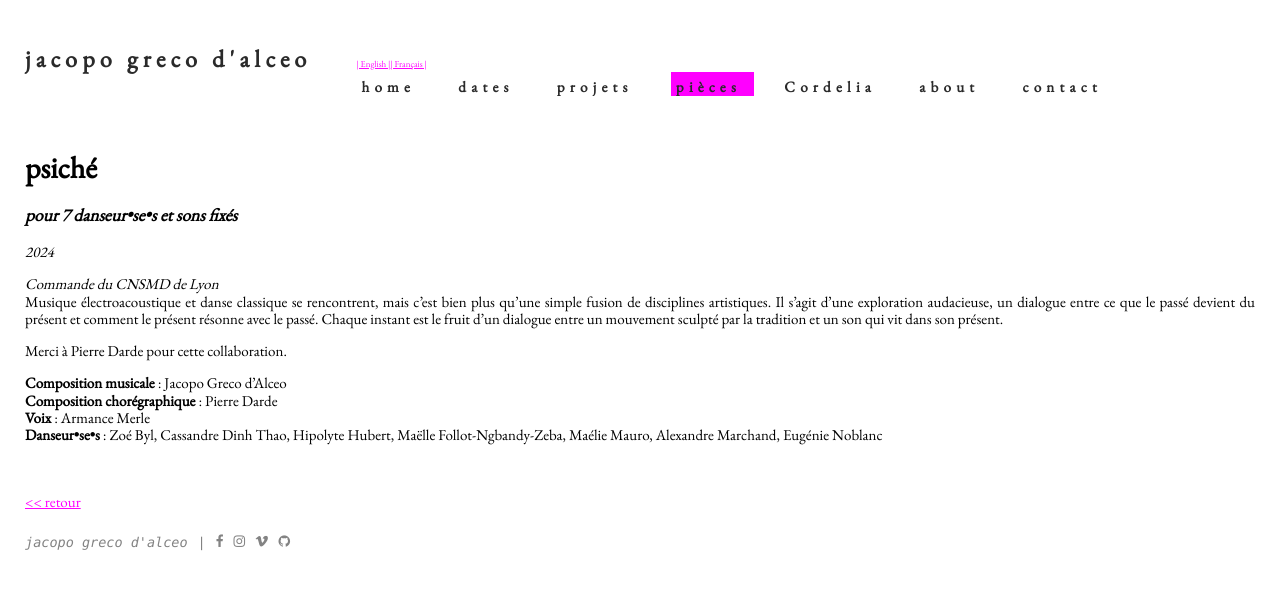
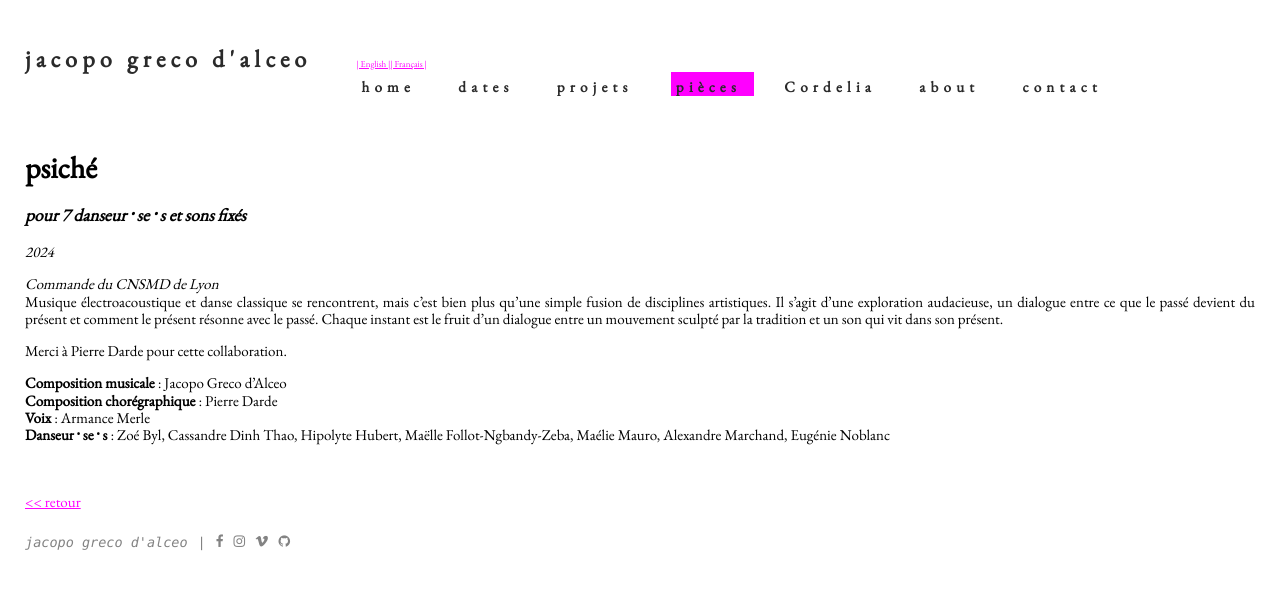
Before and after one commit to jacopogrecodalceo/jacopogrecodalceo.github.io, a Jekyll site: the page built from content/_fr/pieces/24_1-psiché.md, in a window 1280 px wide. Shown: the top 590 px of the page. Built offline with Jekyll 4.4.1, drawn with Linux system fonts in a browser that asks for light colours.

Commit message:
again point replacement

```diff
--- a/content/_fr/pieces/24_1-psiché.md
+++ b/content/_fr/pieces/24_1-psiché.md
@@ -1,7 +1,7 @@
 ---
 title: psiché
 slug: psiche
-instrumentation: pour 7 danseur•se•s et sons fixés
+instrumentation: pour 7 danseur᛫se᛫s et sons fixés
 tags: électroacoustique, danse, ballet
 year: 2024
 ---
@@ -14,4 +14,4 @@ Merci à Pierre Darde pour cette collaboration.
 **Composition musicale** : Jacopo Greco d’Alceo <br>
 **Composition chorégraphique** : Pierre Darde <br>
 **Voix** : Armance Merle <br>
-**Danseur•se•s** : Zoé Byl, Cassandre Dinh Thao, Hipolyte Hubert, Maëlle Follot-Ngbandy-Zeba, Maélie Mauro, Alexandre Marchand, Eugénie Noblanc <br>
+**Danseur᛫se᛫s** : Zoé Byl, Cassandre Dinh Thao, Hipolyte Hubert, Maëlle Follot-Ngbandy-Zeba, Maélie Mauro, Alexandre Marchand, Eugénie Noblanc <br>
```
Also changed, not shown: content/_fr/pieces/23_1-ghosts_memory_holds.md (+1 -1 lines).
